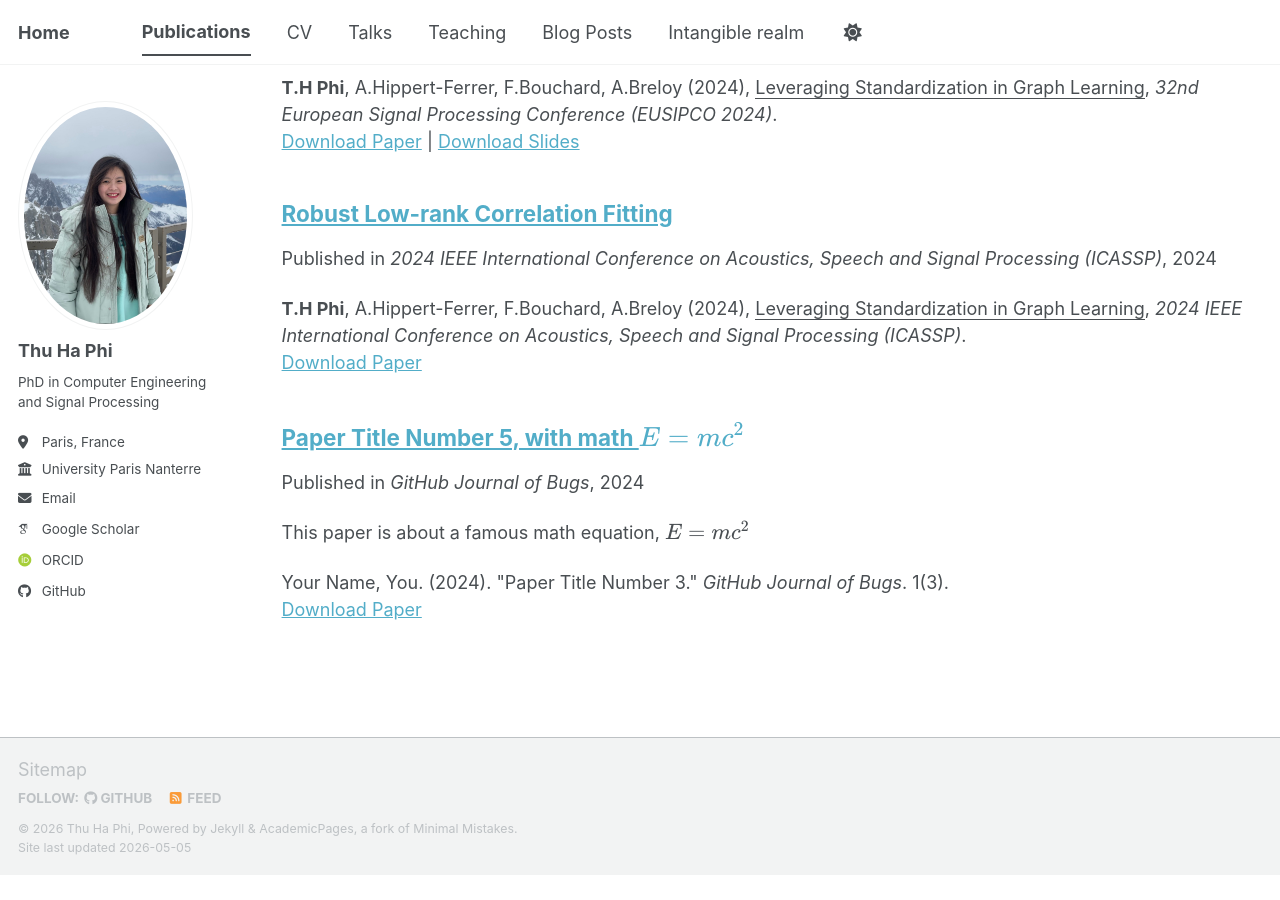
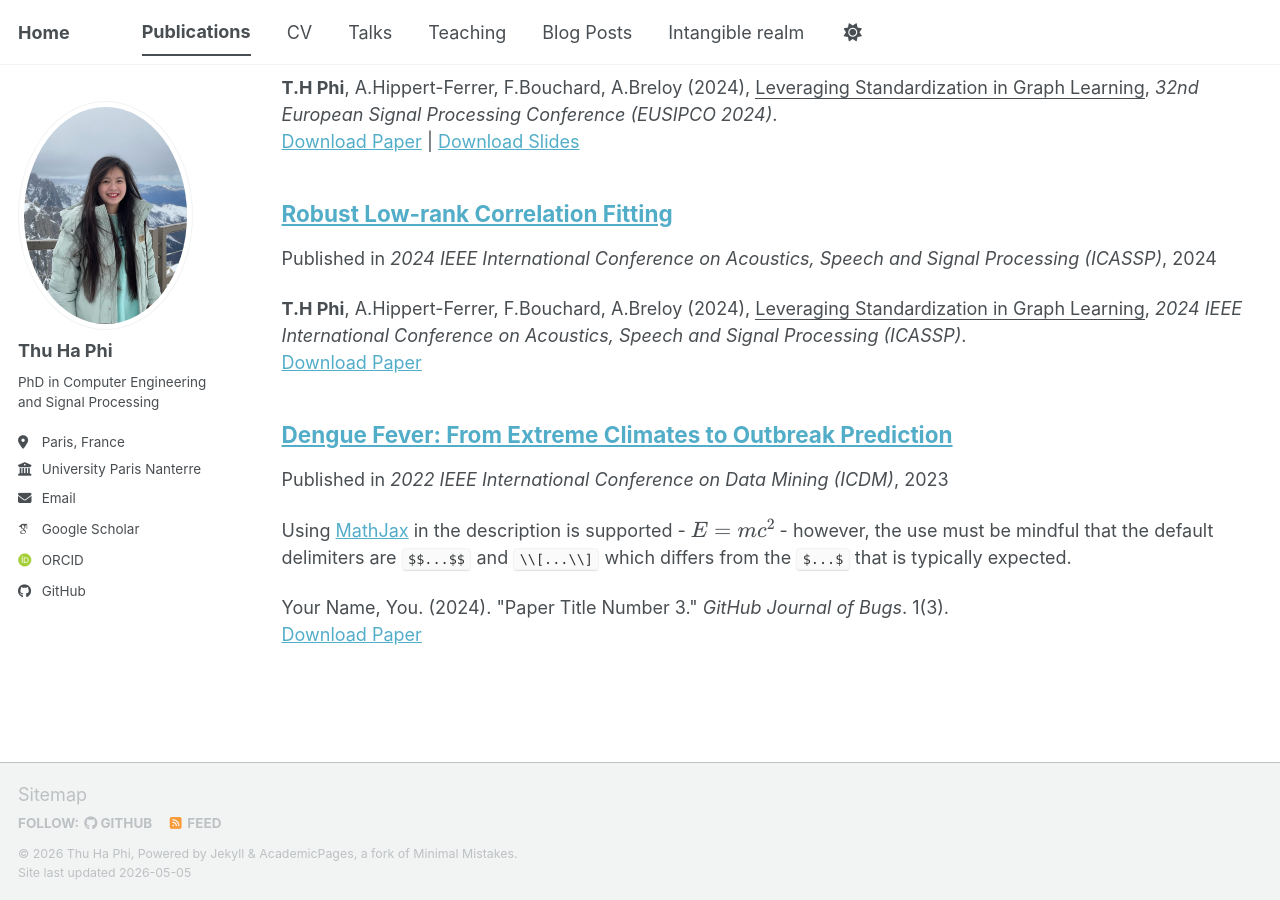
Before and after one commit to ChionanthusRetusus/thuhaphi.github.io, a Jekyll site: the page built from _pages/publications.html, in a window 1280 px wide and 900 px high, scrolled down 667 px. Built offline with Jekyll 4.4.1, drawn with Linux system fonts in a browser that asks for light colours; some web fonts are replaced; a script bundle is joined from its source files by our own code; library files that are not in the unit come from our copies; before the commit the page ends 1542 px from its top, so only the background shows below that.

Commit message:
Update 2025-06-08-paper-title-number-5.md

```diff
--- a/_publications/2025-06-08-paper-title-number-5.md
+++ b/_publications/2025-06-08-paper-title-number-5.md
@@ -1,12 +1,11 @@
 ---
-title: "Paper Title Number 5, with math $$E=mc^2$$"
+title: "Dengue Fever: From Extreme Climates to Outbreak Prediction"
 collection: publications
 category: conferences
-permalink: /publication/2024-02-17-paper-title-number-4
-excerpt: 'This paper is about a famous math equation, $$E=mc^2$$'
-date: 2024-02-17
-venue: 'GitHub Journal of Bugs'
-paperurl: 'https://academicpages.github.io/files/paper3.pdf'
+permalink: https://ieeexplore.ieee.org/abstract/document/10027600
+date: 2023-02-01
+venue: '2022 IEEE International Conference on Data Mining (ICDM)'
+paperurl: 'https://ieeexplore.ieee.org/abstract/document/10027600'
 citation: 'Your Name, You. (2024). &quot;Paper Title Number 3.&quot; <i>GitHub Journal of Bugs</i>. 1(3).'
 ---
 
```
